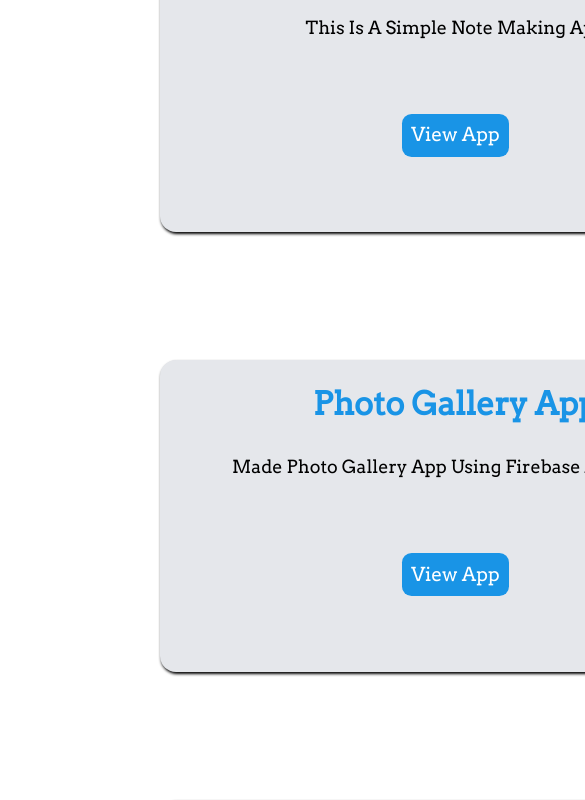
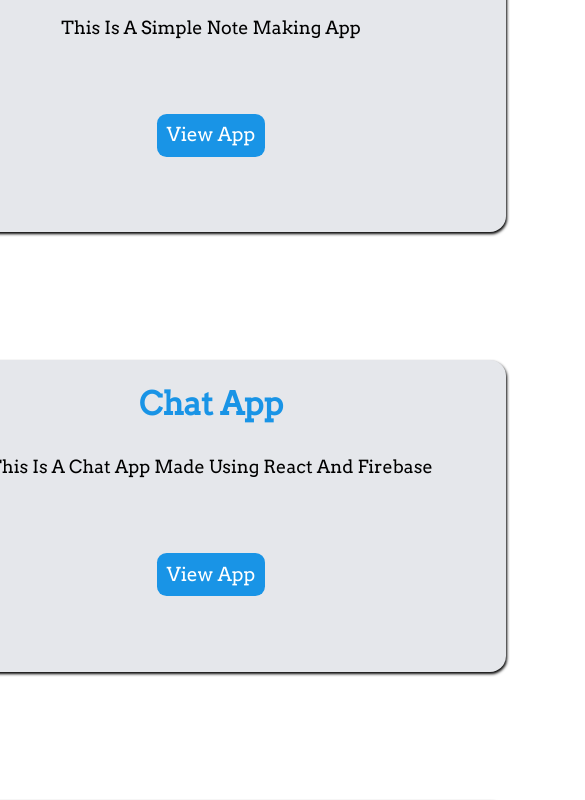
Before and after one commit to omkarpatke/portfolio, a plain HTML site: page projects.html in a window 390 px wide. Shown: the part 354-1154 px from the top of the page, 585 px wide, since content can reach past the window. Drawn offline with Linux system fonts and the light colour scheme.

Commit message:
add : responsive-project

```diff
--- a/index.css
+++ b/index.css
@@ -6,6 +6,8 @@
   font-family: "Arvo", serif;
   box-sizing: inherit;
   color: black;
+  padding: o;
+  margin: 0;
 }
 .blogBox {
   display: flex;
--- a/responsive.css
+++ b/responsive.css
@@ -73,7 +73,15 @@
   /*project part*/
 
   .box12 {
-    flex-direction: row;
+    flex-direction: column;
+    overflow: scrool;
+    justify-self: center;
+  }
+  .projects-div {
+    display: flex;
+    flex-direction: column;
+    justify-self: center;
+    margin-left: -8rem;
   }
   .projectbox1 {
     height: 35vh;
@@ -155,7 +163,7 @@
   }
   .box3 {
     width: 72vw;
-    height: 38vh;
+    height: 42vh;
     margin: 3rem;
     padding: 1rem;
   }
```
